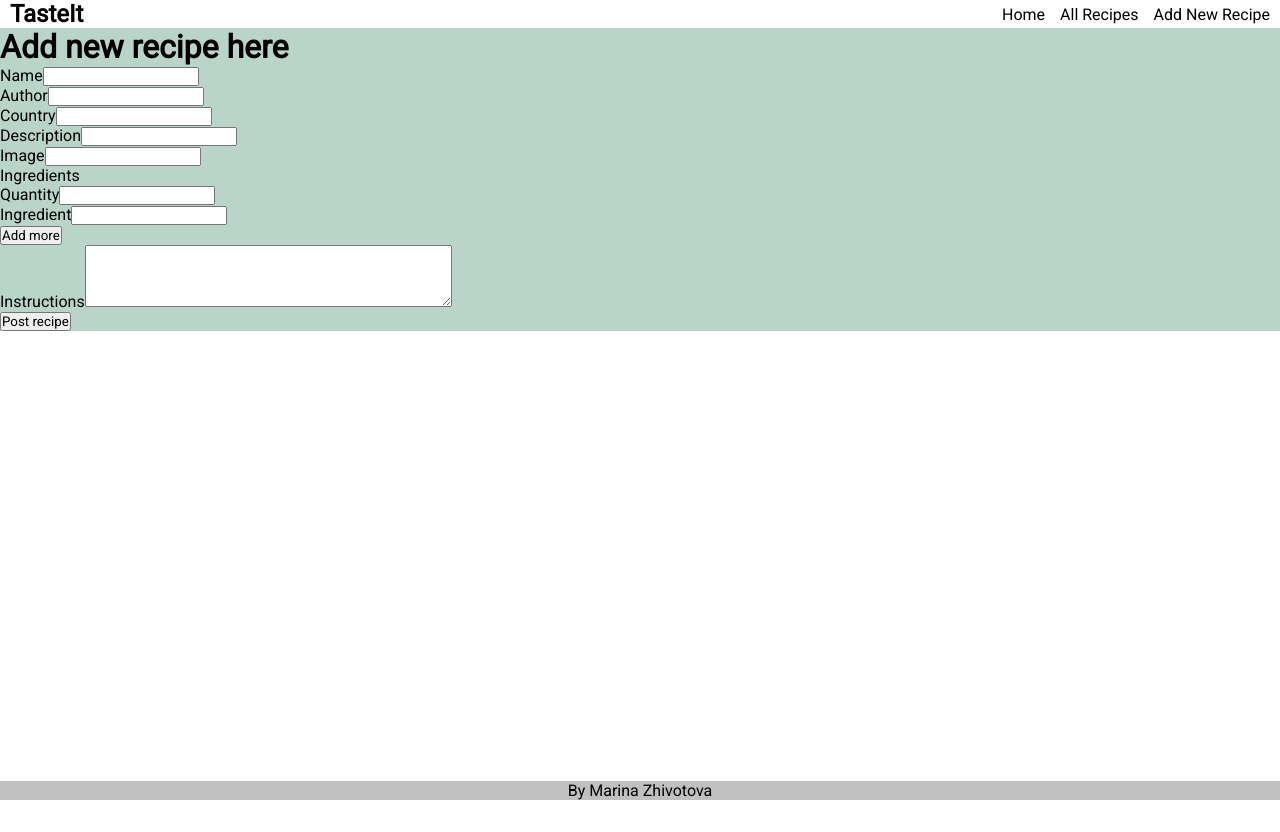
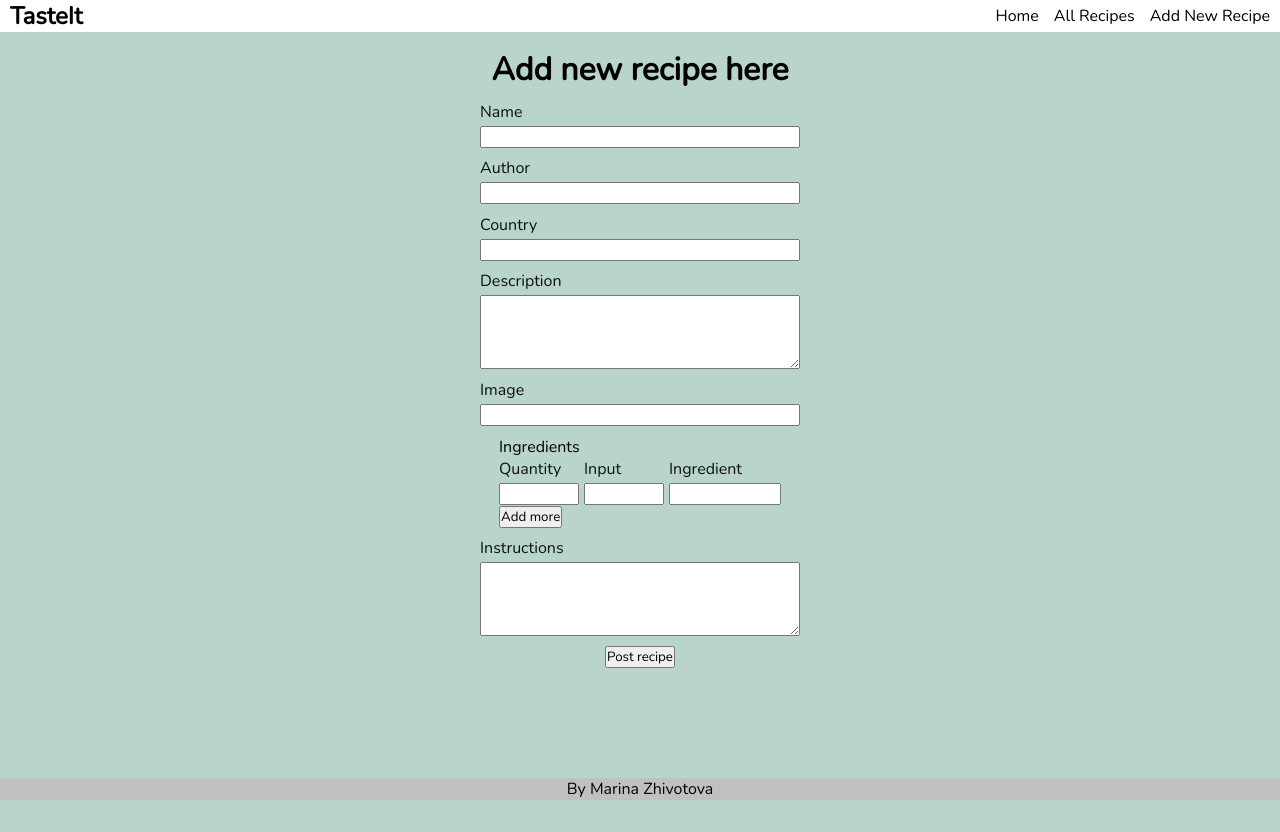
Before and after one commit to marinezh/taste_IT_App, a React (Create React App) app: page /addrecipe in a window 1280 px wide. Before the commit the page ends 800 px from the top, so only its background shows below. Built offline with nearby package versions, Linux system fonts and the light colour scheme.

Commit message:
fix adding ingredients issue in newRecipe component

```diff
--- a/db.json
+++ b/db.json
@@ -1018,6 +1018,64 @@
         "carbohydrates": 28,
         "protein": 36
       }
+    },
+    {
+      "id": 16,
+      "name": "good soup",
+      "author": "marina",
+      "country": "ukraine",
+      "description": "bla bla",
+      "image": "net",
+      "ingredients": [
+        {
+          "quantity": "1",
+          "unit": "",
+          "ingredient": "solt"
+        },
+        {
+          "quantity": "2",
+          "unit": "",
+          "ingredient": "water"
+        }
+      ],
+      "instructions": "do it"
+    },
+    {
+      "id": 17,
+      "name": "sds",
+      "author": "fadf",
+      "country": "fadfdaf",
+      "description": "adfadf",
+      "image": "adfdf",
+      "ingredients": [
+        {
+          "quantity": "faf",
+          "unit": "",
+          "ingredient": "af"
+        },
+        {
+          "quantity": "afaf",
+          "unit": "",
+          "ingredient": "adfaf"
+        }
+      ],
+      "instructions": "fadfadf"
+    },
+    {
+      "id": 18,
+      "name": "sdsd",
+      "author": "sdsad",
+      "country": "dsada",
+      "description": "sadsad",
+      "image": "sdsadasd",
+      "ingredients": [
+        {
+          "quantity": "asdaSD",
+          "unit": "",
+          "ingredient": "AsddsaD"
+        }
+      ],
+      "instructions": "SDs"
     }
   ]
 }
--- a/public/index.html
+++ b/public/index.html
@@ -13,8 +13,10 @@
 
     <link rel="preconnect" href="https://fonts.googleapis.com" />
     <link rel="preconnect" href="https://fonts.gstatic.com" crossorigin />
+    <link rel="preconnect" href="https://fonts.googleapis.com" />
+    <link rel="preconnect" href="https://fonts.gstatic.com" crossorigin />
     <link
-      href="https://fonts.googleapis.com/css2?family=Roboto:ital,wght@0,400;1,300&display=swap"
+      href="https://fonts.googleapis.com/css2?family=Nunito&display=swap"
       rel="stylesheet"
     />
 
--- a/src/App.css
+++ b/src/App.css
@@ -1,5 +1,5 @@
 * {
   margin: 0;
   padding: 0;
-  font-family: "Roboto", sans-serif;
+  font-family: "Nunito", sans-serif;
 }
--- a/src/Components/Main.module.css
+++ b/src/Components/Main.module.css
@@ -1,4 +1,4 @@
 .main {
   background-color: #b9d4c8;
-  height: 100%;
+  min-height: 100vh;
 }
--- a/src/Components/NewRecipe.jsx
+++ b/src/Components/NewRecipe.jsx
@@ -10,9 +10,23 @@ const NewRecipe = () => {
     country: "",
     description: "",
     image: "",
-    ingredients: [{ ingredient: "", quantity: "" }],
+    ingredients: [],
     instructions: "",
   });
+
+  const [addIngredient, setAddIng] = useState([
+    { quantity: "", unit: "", ingredient: "" },
+  ]);
+
+  const addHandler = () => {
+    setAddIng([...addIngredient, { quantity: "", unit: "", ingredient: "" }]);
+  };
+
+  const addNewIngredient = (event, index) => {
+    [...addIngredient][index][event.target.name] = event.target.value;
+    setAddIng([...addIngredient]);
+    setNewRecipe({ ...newRecipe, ingredients: addIngredient });
+  };
 
   const changeHandler = (event) => {
     setNewRecipe({ ...newRecipe, [event.target.name]: event.target.value });
@@ -28,64 +42,96 @@ const NewRecipe = () => {
   return (
     <div className={classes.new_recipe_wrap}>
       <h1>Add new recipe here</h1>
-      <div>
+      <div className={classes.input}>
         <label htmlFor="name">Name</label>
-        <input onChange={changeHandler} type="text" id="name" name="name" />
+        <input
+          onChange={(e) => changeHandler(e)}
+          type="text"
+          id="name"
+          name="name"
+        />
       </div>
-      <div>
+      <div className={classes.input}>
         <label htmlFor="author">Author</label>
-        <input onChange={changeHandler} type="text" id="author" name="author" />
+        <input
+          onChange={(e) => changeHandler(e)}
+          type="text"
+          id="author"
+          name="author"
+        />
       </div>
-      <div>
+      <div className={classes.input}>
         <label htmlFor="country">Country</label>
         <input
-          onChange={changeHandler}
+          onChange={(e) => changeHandler(e)}
           type="text"
           id="country"
           name="country"
         />
       </div>
-      <div>
+      <div className={classes.input}>
         <label htmlFor="description">Description</label>
-        <input
-          onChange={changeHandler}
+        <textarea
+          rows="4"
+          cols="50"
           type="text"
           id="description"
           name="description"
+          onChange={(e) => changeHandler(e)}
+        ></textarea>
+      </div>
+      <div className={classes.input}>
+        <label htmlFor="img">Image</label>
+        <input
+          onChange={(e) => changeHandler(e)}
+          type="text"
+          id="img"
+          name="image"
         />
       </div>
       <div>
-        <label htmlFor="img">Image</label>
-        <input onChange={changeHandler} type="text" id="img" name="image" />
-      </div>
-      <div>
         <p>Ingredients</p>
-        <div>
-          <div>
+        {addIngredient.map((ingredient, index) => (
+          <div key={index} className={classes.ing_inputs}>
+            <div className={classes.input1}>
               <label htmlFor="quantity">Quantity</label>
               <input
-              onChange={changeHandler}
+                onChange={(e) => addNewIngredient(e, index)}
                 type="text"
                 id="quantity"
                 name="quantity"
+                value={ingredient.quantity}
               />
             </div>
-          <div>
+            <div className={classes.input2}>
+              <label htmlFor="input">Input</label>
+              <input
+                onChange={(e) => addNewIngredient(e, index)}
+                type="text"
+                id="unit"
+                name="unit"
+                value={ingredient.unit}
+              />
+            </div>
+            <div className={classes.input3}>
               <label htmlFor="ingredient">Ingredient</label>
               <input
-              onChange={changeHandler}
+                onChange={(e) => addNewIngredient(e, index)}
                 type="text"
                 id="ingredient"
                 name="ingredient"
+                value={ingredient.ingredient}
               />
             </div>
           </div>
-        <button>Add more</button>
+        ))}
+
+        <button onClick={addHandler}>Add more</button>
       </div>
-      <div>
+      <div className={classes.input}>
         <label htmlFor="instr">Instructions</label>
         <textarea
-          onChange={changeHandler}
+          onChange={(e) => changeHandler(e)}
           id="instr"
           rows="4"
           cols="50"
--- a/src/Components/NewRecipe.module.css
+++ b/src/Components/NewRecipe.module.css
@@ -0,0 +1,40 @@
+.new_recipe_wrap {
+  margin-top: 1rem;
+  display: flex;
+  flex-direction: column;
+  justify-content: center;
+  align-items: center;
+  gap: 0.6rem;
+}
+
+.ing_inputs {
+  display: flex;
+  gap: 5px;
+}
+
+.input {
+  display: flex;
+  flex-direction: column;
+  gap: 3px;
+  width: 20rem;
+}
+
+.input1,
+.input2,
+.input3 {
+  display: flex;
+  flex-direction: column;
+  gap: 3px;
+}
+
+.input1,
+.input2 {
+  width: 5rem;
+}
+
+.input3 {
+  width: 7rem;
+}
+label {
+  color: #0e1111;
+}
```
Lines whose indentation alone changed are shown as unchanged.
